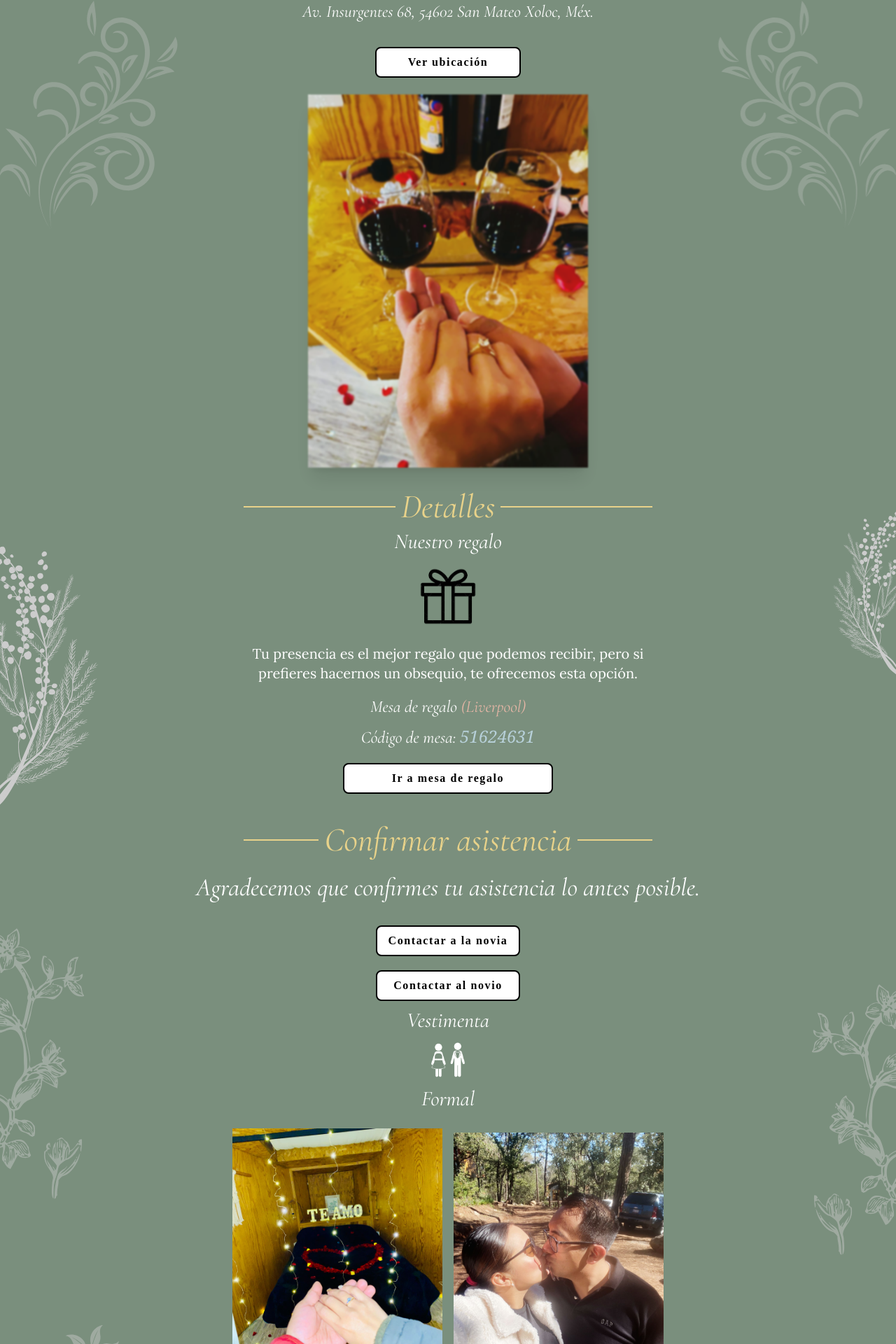
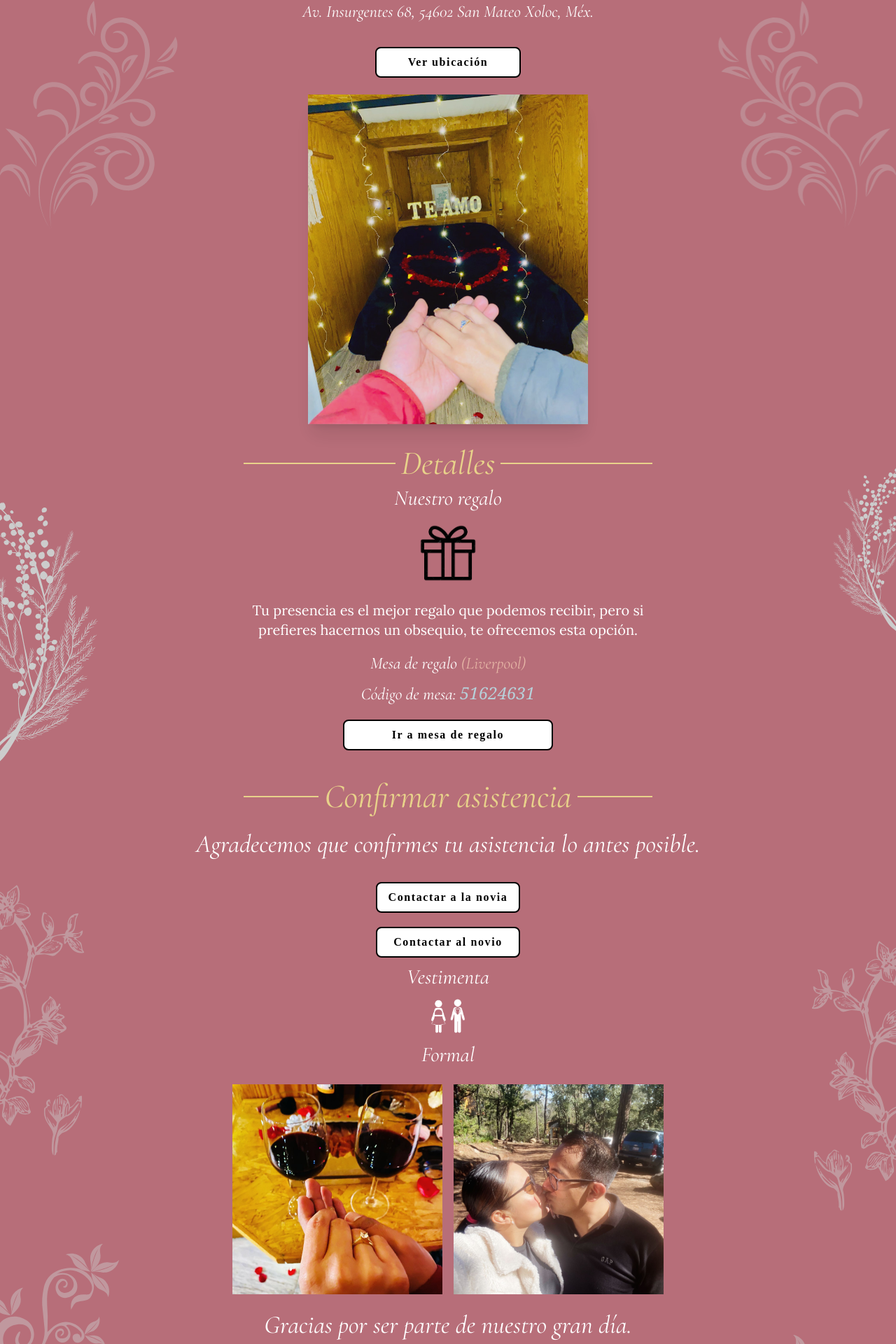
Before and after one commit to ByDeigo/BodaKarenBernardo, a React (Vite) app in the folder KB-Boda/: page / in a window 1280 px wide. Shown: the part 1471-3391 px from the top of the page at 70% size. Built offline with nearby package versions, Linux system fonts and the light colour scheme; a web font is replaced by a local one.

Commit message:
Cambio de colores e imágenes

```diff
--- a/KB-Boda/index.html
+++ b/KB-Boda/index.html
@@ -20,7 +20,7 @@
   <title>Invitación</title>
 </head>
 
-<body class="bg-[#7A8F7D] text-white ">
+<body class="bg-[#b76e79] text-white overflow-x-clip ">
   <div id="root"></div>
   <script type="module" src="/src/main.jsx"></script>
 </body>
--- a/KB-Boda/src/App.jsx
+++ b/KB-Boda/src/App.jsx
@@ -27,8 +27,6 @@ function App() {
           src="/images/Pareja.jpg"
           className="lg:w-1/2 max-w-[400px] w-[300px] shadow-lg"
         />
-
-        {/* Otra imagen con 'absolute' */}
         <img
           src="/images/vecteezy_botanic-illustration_36647509.svg"
           className="absolute absolute-img w-[160px] md:w-[200px] lg:w-[20vw] rotate-y-180 right-[-80px] sm:right-0 translate-x-1/4 top-30 -z-10 clip-path-inset opacity-45"
--- a/KB-Boda/src/Components/Contact.jsx
+++ b/KB-Boda/src/Components/Contact.jsx
@@ -53,13 +53,13 @@ export default function Contact() {
                 </div>
             </section>
 
-            <picture className="w-full flex-col flex gap-4 sm:flex-row justify-center items-center">
-                <img src="\images\CompromisoIMG2.jpg" className="w-1/2 max-w-[300px]" />
+            <div className="w-full flex-col flex gap-4 sm:flex-row justify-center items-center sm:h-[300px] h-auto">
+                <img src="images\Compromiso.jpg" className="h-full w-1/2 max-w-[300px] object-cover" />
                 <img
                     src="\images\ParejaIMG2.jpg"
-                    className="w-1/2 max-w-[300px]"
+                    className="w-1/2 max-w-[300px] h-full object-cover"
                 />
-            </picture>
+            </div>
 
             <img
                 src="\images\vecteezy_swirl-flower_36639908.svg"
--- a/KB-Boda/src/Components/Date.jsx
+++ b/KB-Boda/src/Components/Date.jsx
@@ -5,7 +5,6 @@ export default function Date() {
                 Nosotros
             </p>
 
-            {/* Imagen con 'absolute' ajustada */}
             <img
                 src="\images\vecteezy_flower-and-foliage_36642398.svg"
                 className="opacity-30 left-[-2rem] md:left-[-10rem] absolute size-44 hidden md:block lg:size-96 max-w-full max-h-screen object-contain"
@@ -20,7 +19,6 @@ export default function Date() {
 
             <p className="text-2xl text-center p-1.5">Tenemos el honor de invitarte a nuestra boda.</p>
 
-            {/* Segunda imagen con 'absolute' ajustada */}
             <img
                 src="\images\vecteezy_flower-and-foliage_36642398.svg"
                 className="opacity-30 right-[-2rem] md:right-[-10rem] absolute size-44 hidden md:block lg:size-96 max-w-full max-h-screen object-contain"
--- a/KB-Boda/src/Components/Location.jsx
+++ b/KB-Boda/src/Components/Location.jsx
@@ -22,8 +22,8 @@ export default function Location() {
                 </a>
 
                 <img
-                    src="\images\Compromiso.jpg"
-                    className="w-full max-w-[400px] z-10 shadow-xl blur-[1px] opacity-90 brightness-95"
+                    src="images\CompromisoIMG2.jpg"
+                    className="w-full max-w-[400px] z-10 shadow-xl  opacity-90 brightness-95"
                 />
 
                 <img
--- a/KB-Boda/src/index.css
+++ b/KB-Boda/src/index.css
@@ -7,24 +7,19 @@
 }
 
 body {
-    overflow-x: hidden;
     font-family: "Cormorant Garamond", serif;
     font-weight: 400;
     font-style: italic;
-    /* Evita el scroll horizontal */
 }
+
 
 .main-container {
     position: relative;
-    /* Para las imágenes con absolute */
 }
 
-/* Asegurarse de que las imágenes posicionadas con absolute no se desborden */
 img.absolute-img {
     max-width: 100%;
-    /* Limita el tamaño máximo */
     max-height: 100vh;
-    /* Limita la altura máxima a la altura de la pantalla */
     object-fit: contain;
 }
 
```
